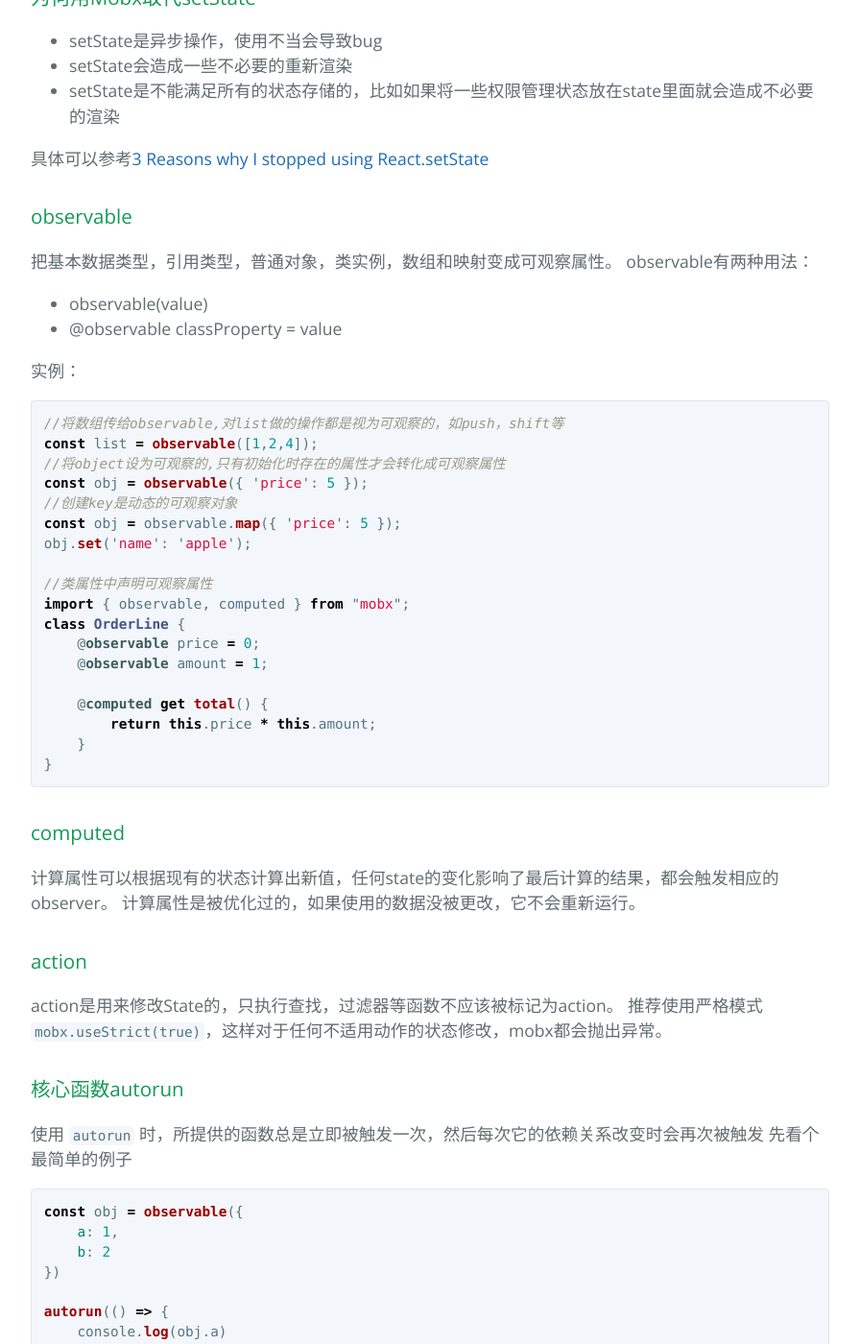
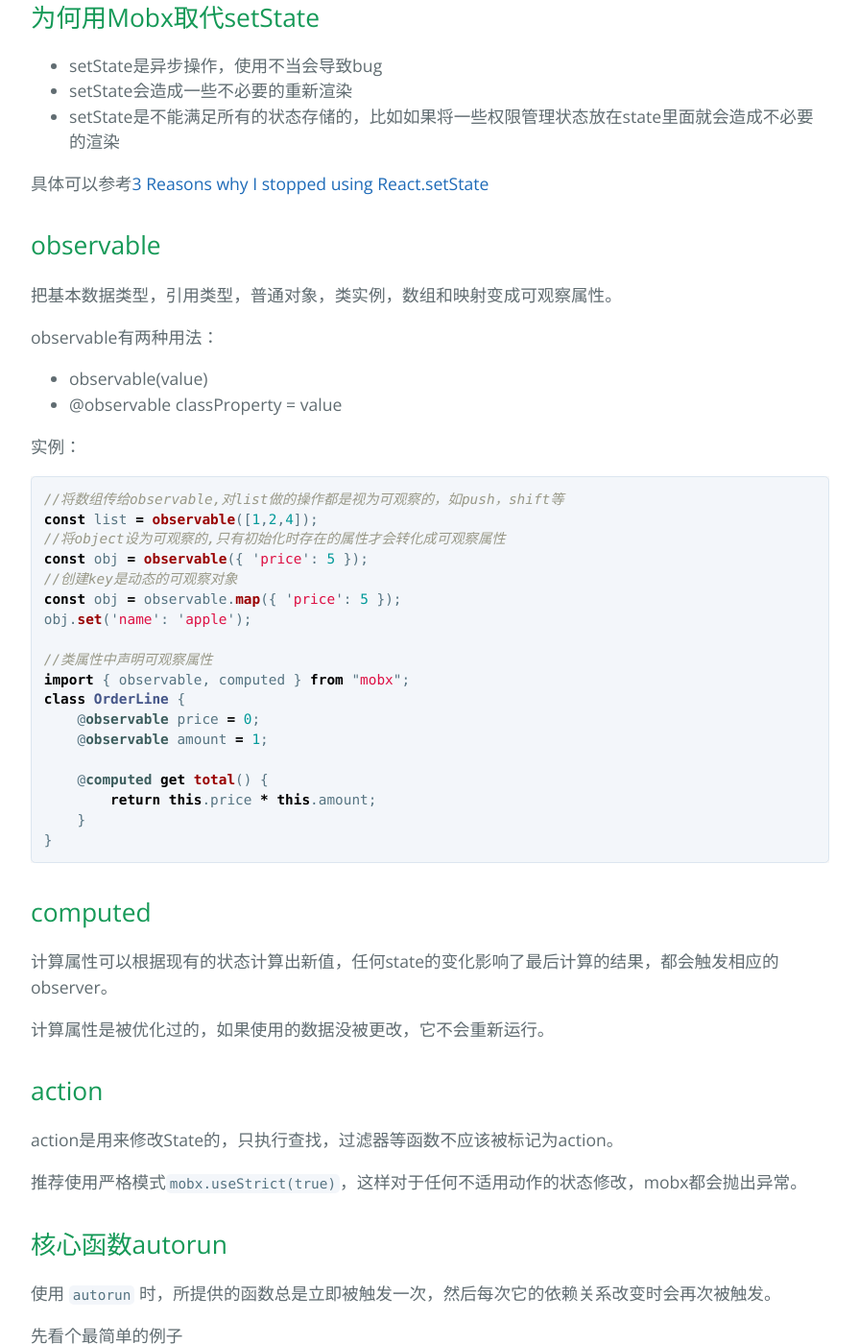
Before and after one commit to RainyNight9/didi-fe-Docs, a Jekyll site: the page built from docs/about-mobx/mobx-guide.md, in a window 1280 px wide and 1400 px high, scrolled down 764 px. Shown: the whole window at 96% size, without its empty margins (192-1087 px from the left). Built offline with Jekyll 4.4.1, drawn with Linux system fonts in a browser that asks for light colours; our own code applies the rules of GitHub Pages for plain Markdown files; the repository's description, which GitHub fills in, is left out; some of the changed text lies outside the part shown.

Commit message:
格式美化

````diff
--- a/docs/about-mobx/mobx-guide.md
+++ b/docs/about-mobx/mobx-guide.md
@@ -1,24 +1,25 @@
 # Mobx入门指南
 
-### Mobx简介
+## Mobx简介
 Mobx是一种轻量级的状态管理, 可以根据应用的 UI、数据或业务逻辑来组织store
 
-### Mobx与Redux的对比
+## Mobx与Redux的对比
 | Mobx        | Redux    |
 | --------   | --------  |
 | 多个store | store为单一数据源 |
 | state可读可写，更新简单 | state只读，需要写 action，在 View 层调用 action，根据相应 action type，写对应 reducer返回新state |
 | 只有用到该数据的地方才会更新  | 任何action dispatch都会广播，需要自己用需要我们在组件中用 shouldComponentUpdate 控制更新粒度 |
 
-### 为何用Mobx取代setState
+## 为何用Mobx取代setState
 - setState是异步操作，使用不当会导致bug
 - setState会造成一些不必要的重新渲染
 - setState是不能满足所有的状态存储的，比如如果将一些权限管理状态放在state里面就会造成不必要的渲染
 
 具体可以参考[3 Reasons why I stopped using React.setState](https://blog.cloudboost.io/3-reasons-why-i-stopped-using-react-setstate-ab73fc67a42e)
 
-### observable
+## observable
 把基本数据类型，引用类型，普通对象，类实例，数组和映射变成可观察属性。
+
 observable有两种用法：
 - observable(value)
 - @observable classProperty = value
@@ -45,16 +46,19 @@ class OrderLine {
 }
 ```
 
-### computed
+## computed
 计算属性可以根据现有的状态计算出新值，任何state的变化影响了最后计算的结果，都会触发相应的observer。
+
 计算属性是被优化过的，如果使用的数据没被更改，它不会重新运行。
 
-### action
+## action
 action是用来修改State的，只执行查找，过滤器等函数不应该被标记为action。
+
 推荐使用严格模式```mobx.useStrict(true)```，这样对于任何不适用动作的状态修改，mobx都会抛出异常。
 
-### 核心函数autorun
-使用 ```autorun``` 时，所提供的函数总是立即被触发一次，然后每次它的依赖关系改变时会再次被触发
+## 核心函数autorun
+使用 ```autorun``` 时，所提供的函数总是立即被触发一次，然后每次它的依赖关系改变时会再次被触发。
+
 先看个最简单的例子
 ```javascript
 const obj = observable({
@@ -72,23 +76,24 @@ obj.a = 2 // observe 函数的回调触发了，控制台输出：2
 ```
 因为只有obj的a属性在autorun里被用到了，所有只有对它的改动才会触发回调。
 
-### Mobx基本数据流
+## Mobx基本数据流
 ![Mobx数据流](http://cn.mobx.js.org/flow.png)
 可以看到Actions触发State的改变，接着会更新相应的计算属性，最后执行用到该State或者计算属性的方法，这就形成了完整的单向数据流。
 
-### 与React的结合使用（mobx-react）
+## 与React的结合使用（mobx-react）
 
-##### observer 函数可以用来将 React 组件转变成响应式组件
+#### observer 函数可以用来将 React 组件转变成响应式组件
 它用 ```mobx.autorun``` 包装了组件的 ```render``` 函数以确保任何组件渲染中使用的数据变化时都可以强制刷新组件。
 observer 是由单独的 ```mobx-react``` 包提供的。
 
-以下实例通过在React class引入```@observable```, 使得本地状态secondesPassed会每隔1秒触发对应的render, 这样就不需要用setState来管理状态了。
+以下实例通过在React class引入```@observable```, 使得本地状态```secondesPassed```会每隔1秒触发对应的render, 这样就不需要用setState来管理状态了。
 codepen地址：[React-mobx sample](https://codepen.io/mewwind/pen/vpaKLz)
 ```javascript
 import {observer} from "mobx-react"
 import {observable} from "mobx"
 
-@observer class Timer extends React.Component {
+@observer
+class Timer extends React.Component {
     @observable secondsPassed = 0
 
     componentWillMount() {
@@ -106,15 +111,17 @@ React.render(<Timer />, document.body)
 ```
 *注意*：当 observer 需要组合其它装饰器或高阶组件时，请确保 observer 是最深处(第一个应用)的装饰器。
 
-##### 使用 inject 将组件连接到提供的 stores
-```mobx-react``` 包还提供了 ```Provider``` 组件， 类似于Redux的Provider，它可以透传sotres
+#### 使用 inject 将组件连接到提供的 stores
+```mobx-react``` 包还提供了 ```Provider``` 组件， 类似于Redux的Provider，它可以透传sotres。
+
 具体可参考视频 [Provider注入stores](https://egghead.io/lessons/react-connect-mobx-observer-components-to-the-store-with-the-react-provider)
 
-##### componentWillReact
+#### componentWillReact
 ```mobx-react``` 定义了一个新的生命周期钩子函数```componentWillReact```
+
 当组件因为它观察的数据发生了改变，它会安排重新渲染，这个时候```componentWillReact```会被触发
 
-### 总结与进阶
+## 总结与进阶
 - Mobx能够追踪观察属性，并对其作出反应，但我们需要更全面的了解它对什么会反应，为什么我们换一种写法它就没有反应了。具体可以参考[Mobx对什么作出反应](http://cn.mobx.js.org/best/react.html)
 - Mobx与React的结合可以说是天衣无缝，如何来优化React的组件渲染，可以参考[优化组件渲染](http://cn.mobx.js.org/best/react-performance.html)
 - 我们会遇到很多异步操作，比如请求数据，那对于编写异步的action，我们需要注意回调需要变成action，具体详见[异步action](http://cn.mobx.js.org/best/actions.html)
````
